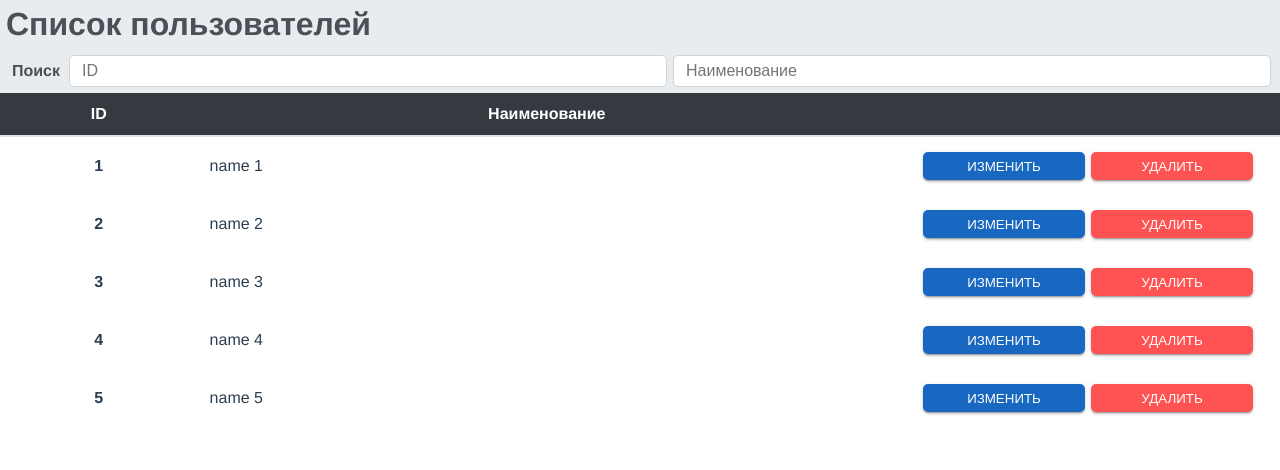
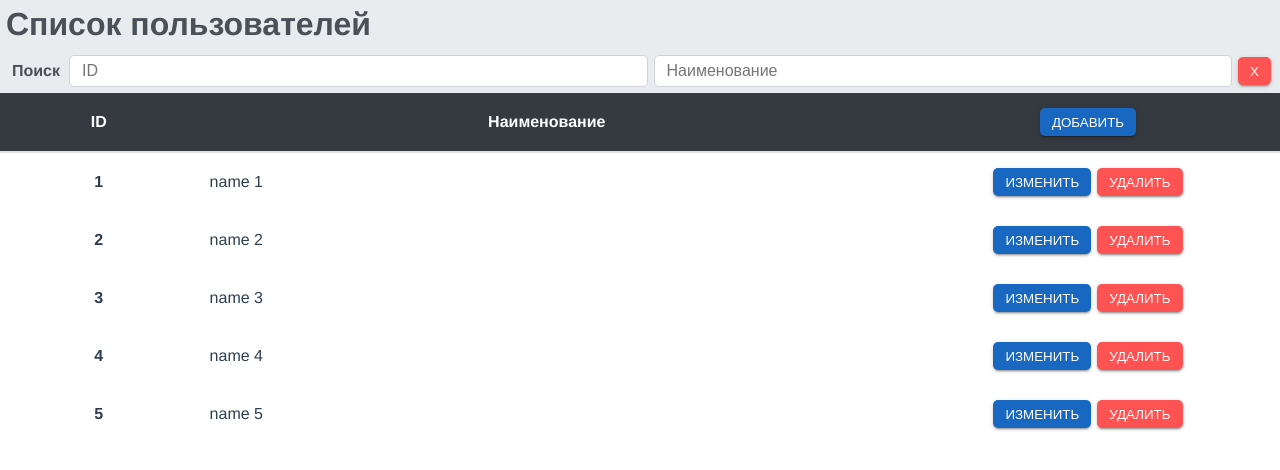
Before and after one commit to Arion-91/user-crud, a Vue app: page / in a window 1280 px wide. Shown: the top 470 px of the page. Built offline with nearby package versions, Linux system fonts and the light colour scheme.

Commit message:
add new user and clear search

```diff
--- a/src/components/List.vue
+++ b/src/components/List.vue
@@ -3,7 +3,9 @@
 		<tr class="head">
 			<th>ID</th>
 			<th>Наименование</th>
-			<th></th>
+			<th>
+				<VButton name="update" label="Добавить" type="update"/>
+			</th>
 		</tr>
 		<tr v-for="user in users" :key="user.id" class="item">
 			<td class="item-id">{{user.id}}</td>
--- a/src/components/Search.vue
+++ b/src/components/Search.vue
@@ -3,16 +3,19 @@
 		<span>Поиск</span>
 		<VInput id="user-id" label="ID"/>
 		<VInput id="user-name" label="Наименование"/>
+		<VButton name="clear" label="X" type="delete"/>
 	</div>
 </template>
 
 <script>
 	import VInput from "@/components/VInput";
+	import VButton from "@/components/VButton";
 
 	export default {
 		name: "Search",
 		components: {
-			VInput
+			VInput,
+			VButton
 		}
 	}
 </script>
@@ -33,6 +36,15 @@
 		}
 	}
 
+	.buttons {
+		/*flex-direction: row;*/
+		/*width: 10%;*/
+
+		/*@media (max-width: 768px) {*/
+		/*	width: 100%;*/
+		/*}*/
+	}
+
 	@media (max-width: 768px) {
 		.wrap {
 			flex-direction: column;
--- a/src/components/VButton.vue
+++ b/src/components/VButton.vue
@@ -14,7 +14,6 @@
 		height: 28px;
 		padding: 6px 12px;
 		margin: 3px;
-		width: 45%;
 		color: #ffffff;
 		box-shadow:
 			0 3px 1px -2px rgba(0, 0, 0, 0.2),
@@ -26,7 +25,7 @@
 		font-weight: 500;
 		text-transform: uppercase;
 
-		@media (max-width: 425px) {
+		@media (max-width: 768px) {
 			width: 100%;
 		}
 	}
```
